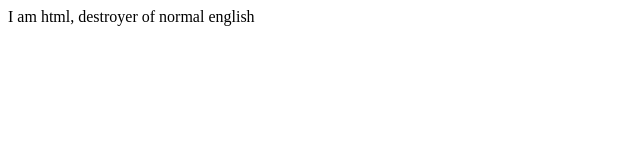
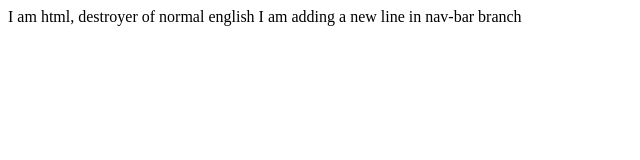
Before and after one commit to bibekm1989/MyFirstRepository, a plain HTML site: page header.html in a window 1280 px wide. Shown: the whole page, without its empty margins (0-640 px from the left). Drawn offline with Linux system fonts and the light colour scheme.

Commit message:
=mdified header

```diff
--- a/header.html
+++ b/header.html
@@ -1,3 +1,4 @@
 <html>
 	I am html, destroyer of normal english
+	I am adding a new line in nav-bar branch
 </html>
```
